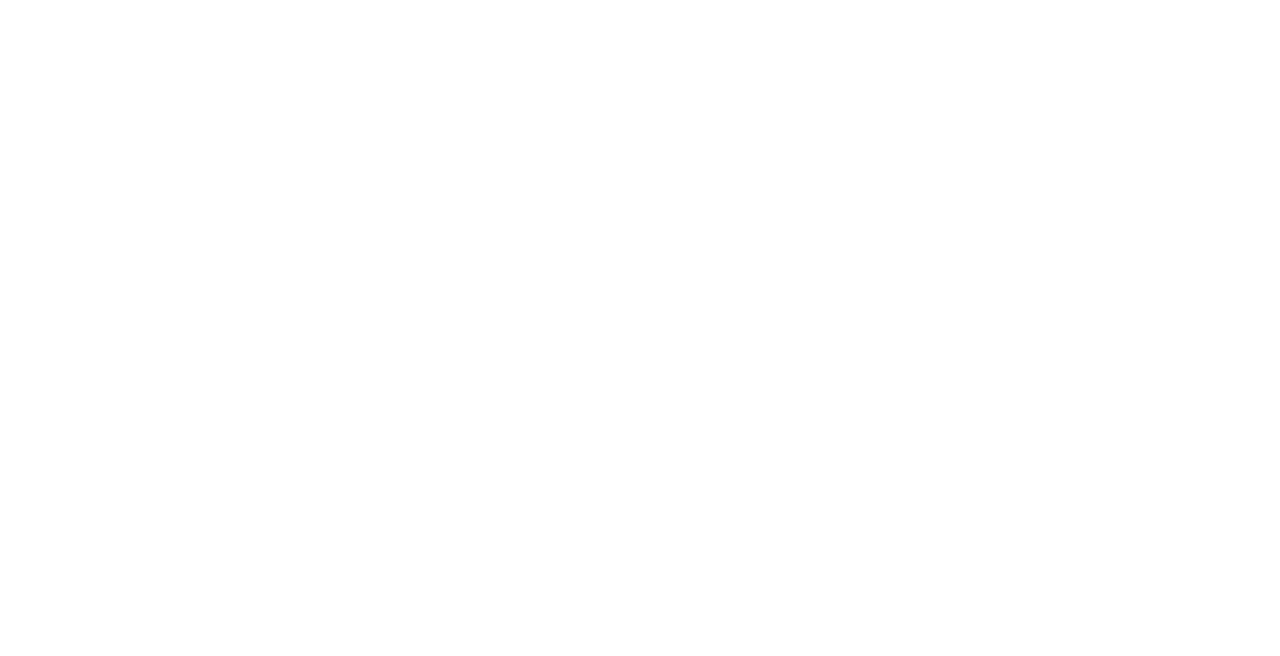
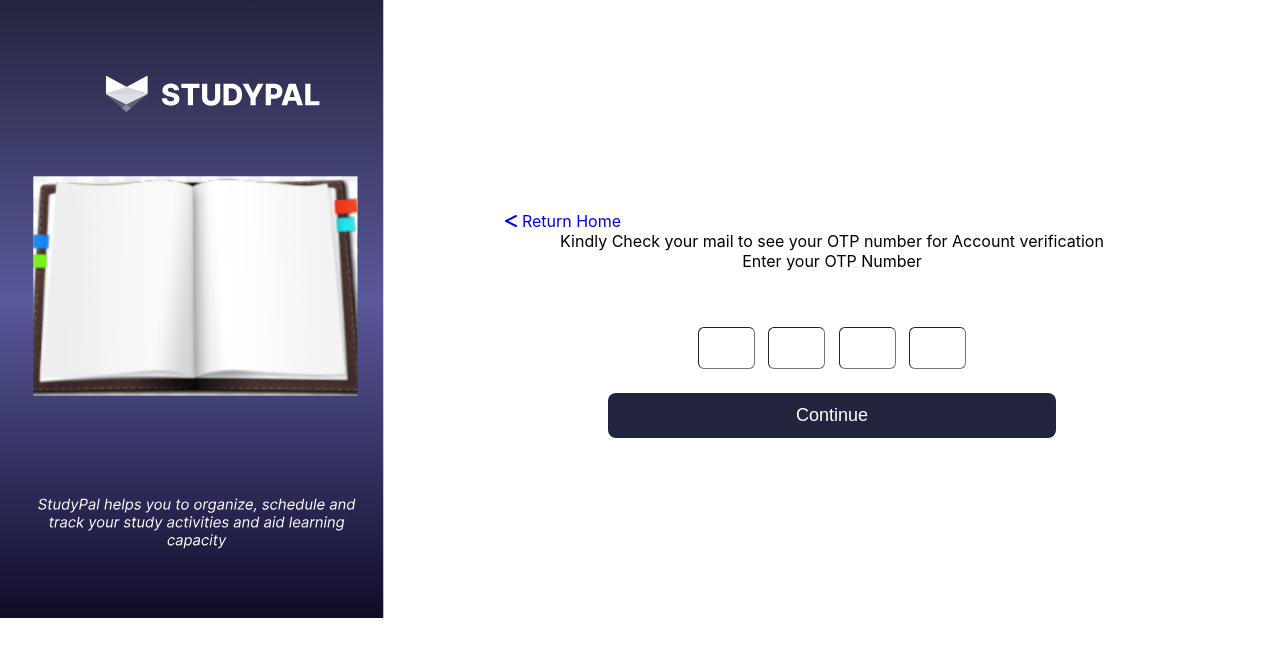
Before and after one commit to StudyPal-FrontEnd/studypal-frontend, a React (Create React App) app: page /otp in a window 1280 px wide. Before the commit this address had no page. Shown: the top 656 px of the page. Built offline with nearby package versions, Linux system fonts and the light colour scheme.

Commit message:
otp page

```diff
--- a/package.json
+++ b/package.json
@@ -3,11 +3,14 @@
   "version": "0.1.0",
   "private": true,
   "dependencies": {
+    "@fortawesome/free-solid-svg-icons": "^6.4.0",
+    "@fortawesome/react-fontawesome": "^0.2.0",
     "@testing-library/jest-dom": "^5.16.5",
     "@testing-library/react": "^13.4.0",
     "@testing-library/user-event": "^13.5.0",
     "react": "^18.2.0",
     "react-dom": "^18.2.0",
+    "react-router-dom": "^6.11.1",
     "react-scripts": "5.0.1",
     "web-vitals": "^2.1.4"
   },
--- a/src/App.js
+++ b/src/App.js
@@ -3,6 +3,7 @@ import LandingPage from './container/pages/components/auth/LandingPage';
 import { BrowserRouter as Router, Routes, Route } from 'react-router-dom';
 import Login from './container/pages/components/auth/Login';
 import Signup from './container/pages/components/auth/SignUp';
+import OTP from './container/pages/components/auth/OtpInput';
 
 function App() {
   return (
@@ -12,6 +13,7 @@ function App() {
           <Route path='/' element={<LandingPage />} />
           <Route path='/login' element={<Login />} />
           <Route path='/signup' element={<Signup />} />
+          <Route path='/otp' element={<OTP />} />
         </Routes>
     </Router>
    </div>
--- /dev/null
+++ b/src/container/pages/components/auth/OtpInput.jsx
@@ -0,0 +1,69 @@
+import { useState } from "react";
+import "../../styles/AuthPages.css";
+import "../../styles/otp.css";
+import image from "../../../../assets/images/svg/authImg.svg";
+import { FontAwesomeIcon } from "@fortawesome/react-fontawesome";
+import { faLessThan } from "@fortawesome/free-solid-svg-icons";
+
+function OTP() {
+  const [show, setShow] = useState(false);
+  return (
+    <div>
+      <div className="page1">
+        <div className="leftside">
+          <img src={image} alt="" className="page1Image" />
+        </div>
+        <div className="rightside">
+          <div className="top">
+            <p>
+              <a href="landingpage">
+                {" "}
+                <FontAwesomeIcon icon={faLessThan} /> Return Home
+              </a>
+            </p>
+          </div>
+          <div className="text1">
+            <p className="text">
+              Kindly Check your mail to see your OTP number for Account
+              verification
+            </p>
+          </div>
+          <div className="text2">
+            <p className="log">Enter your OTP Number</p>
+          </div>
+          <div className="otp-div">
+            <input type="text" className="otp-input" />
+            <input type="text" className="otp-input" />
+            <input type="text" className="otp-input" />
+            <input type="text" className="otp-input" />
+          </div>
+          <button
+            type="button"
+            className="button"
+            onClick={() => {
+              setShow(!show);
+            }}
+          >
+            Continue
+          </button>
+        </div>
+      </div>
+      <div
+        className="modalcontainer"
+        style={{ display: show ? "block" : "none" }}
+      >
+        <div className="content">
+          <p className="acctmodal">
+            Your OTP is invalid or expired
+            <span className="span">
+              <a href="" className="signup">
+                back
+              </a>
+            </span>
+          </p>
+        </div>
+      </div>
+    </div>
+  );
+}
+export default OTP;
--- /dev/null
+++ b/src/container/pages/styles/otp.css
@@ -0,0 +1,130 @@
+.page1 {
+    display: grid;
+    grid-template-columns: 30% 70%;
+    height: inherit;
+  }
+
+  .top{
+    display: flex;
+    top: 50%;
+    margin-right: 60%;
+  }
+
+  .rightside {
+    display: flex;
+    justify-content: center;
+    align-items: center;
+    flex-direction: column;
+    margin-top: 3%;
+    text-align: center;
+  }
+
+  .page1Image {
+    width: 100%;
+    height: auto;
+  }
+
+
+.otp-input{
+    border-width: 1px;
+    height: 40px;
+    width: 40px;
+    padding-left: 10px;
+    border-radius: 6px;
+}
+
+.otp-div{
+    display: flex;
+    justify-content: space-between;
+    width: 30%;
+}
+
+  .log {
+    margin-bottom: 7vh;
+  }
+
+  .info{
+    font-size: 27px;
+  }
+
+  .signup {
+    text-decoration: underline;
+  }
+
+
+  @media only screen and (max-width: 500px) {
+    .leftside {
+      display: none;
+    }
+  }
+
+  .modalcontainer{
+    position: fixed;
+    z-index: 1;
+    padding-top: 10em;
+    left:  0;
+    top: 0;
+    width: 100%;
+    height: 100%;
+    background-color: rgba(0, 0, 0, 0.6);
+  }
+
+
+
+  .content{
+    margin: auto;
+    width: 27em;
+    height: 9em;
+    background-color: #fff;
+    border-radius: .5cm;
+    display: flex;
+    align-items: center;
+  }
+
+
+  .modal{
+    padding: 1cm;
+    font-size: 400;
+    font-weight: 500;
+  }
+
+  .modal2{
+    padding: 4cm;
+    font-size: 200;
+    font-weight: 500;
+    display: flex;
+    align-items: center;
+  }
+
+  .modalspan{
+    margin-left: 5em;
+  }
+
+  .span{
+    margin-left: 15em;
+  }
+
+  .acctmodal{
+    padding: 1cm;
+    font-size: 300;
+    font-weight: 500;
+    inline-size: auto;
+    bottom: 50px;
+  }
+
+  .button{
+    display: inline-block;
+    background-color: #24243e;
+    color: #ffff;
+    font-size: 18px;
+    border: none;
+    border-radius: 8px;
+    height: 45px;
+    width: 50%;
+    cursor: pointer;
+    margin-top: 2%;
+  }
+
+.button:hover{
+  background-color: #403b6a;
+}
```
Also changed, not shown: 1 other file (tests, documents, lock files or other folders).
